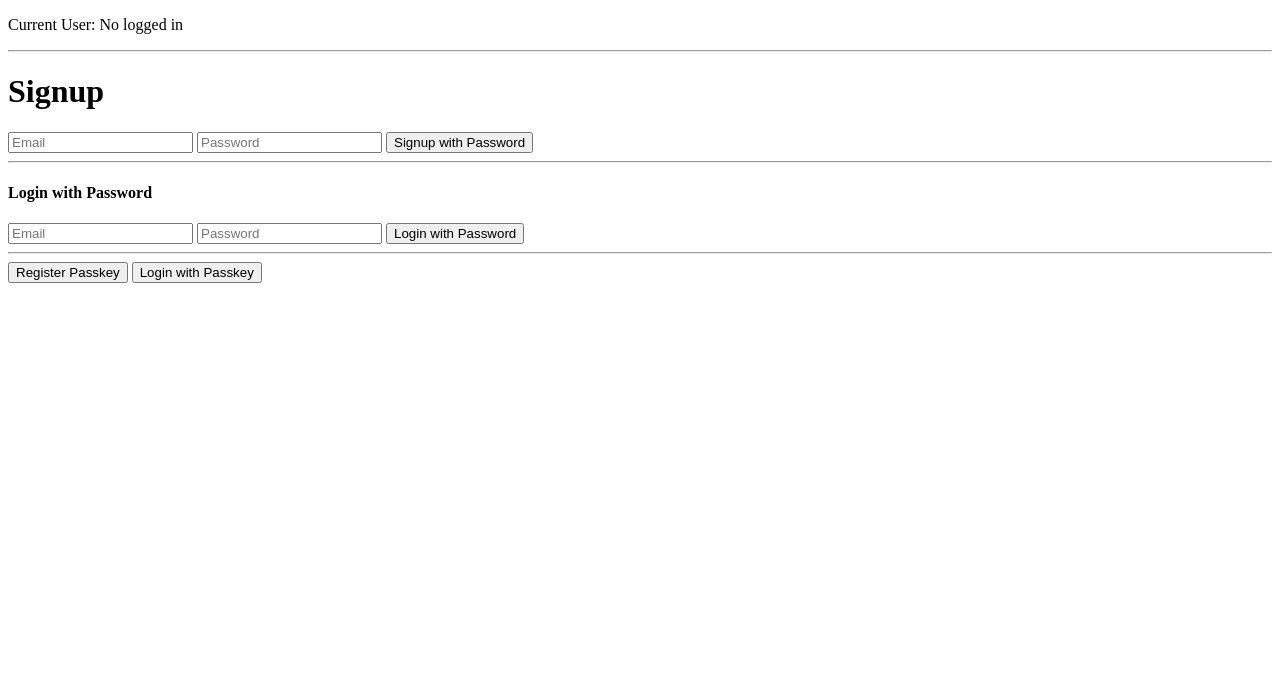
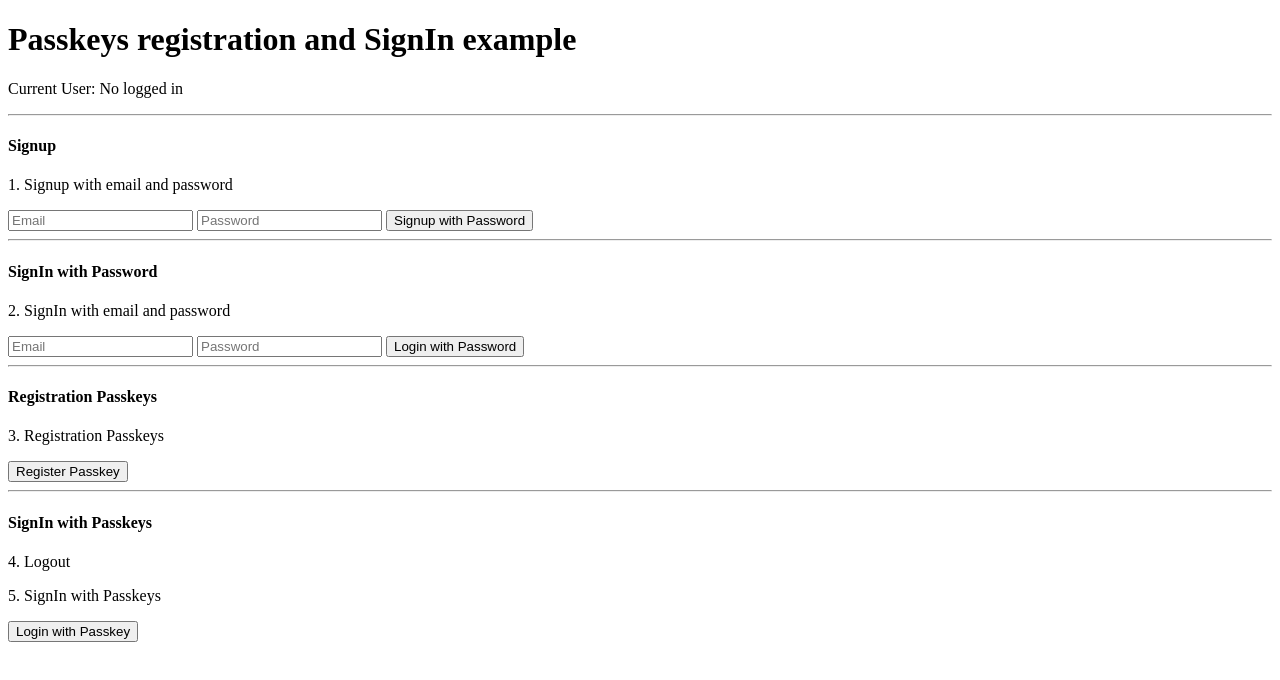
Before and after one commit to mrtc0/go-webauthn, a plain HTML site: page example/simple/index.html in a window 1280 px wide. Drawn offline with Linux system fonts and the light colour scheme; no server answers.

Commit message:
chore: update

```diff
--- a/example/simple/index.html
+++ b/example/simple/index.html
@@ -104,24 +104,37 @@
         currentUser();
     </script>
 
+    <h1>Passkeys registration and SignIn example</h1>
+
     <p>Current User: <span id="currentUser"></span></p>
 
     <hr>
 
-    <h1>Signup</h1>
+    <h4>Signup</h4>
+    <p>1. Signup with email and password</p>
     <input type="email" name="email" id="signup-email" placeholder="Email">
     <input type="password" name="password" id="signup-password" placeholder="Password">
     <button onclick="signup()">Signup with Password</button>
 
     <hr>
 
-    <h4>Login with Password</h4>
+    <h4>SignIn with Password</h4>
+    <p>2. SignIn with email and password</p>
     <input type="email" name="email" id="email" placeholder="Email">
     <input type="password" name="password" id="password" placeholder="Password">
     <button onclick="passwordLogin()">Login with Password</button>
 
     <hr>
+
+    <h4>Registration Passkeys</h4>
+    <p>3. Registration Passkeys</p>
     <button onclick="passkeyRegistration()">Register Passkey</button>
+
+    <hr>
+
+    <h4>SignIn with Passkeys</h4>
+    <p>4. Logout</p>
+    <p>5. SignIn with Passkeys</p>
     <button onclick="passkeyLogin()">Login with Passkey</button>
 </body>
 
```
